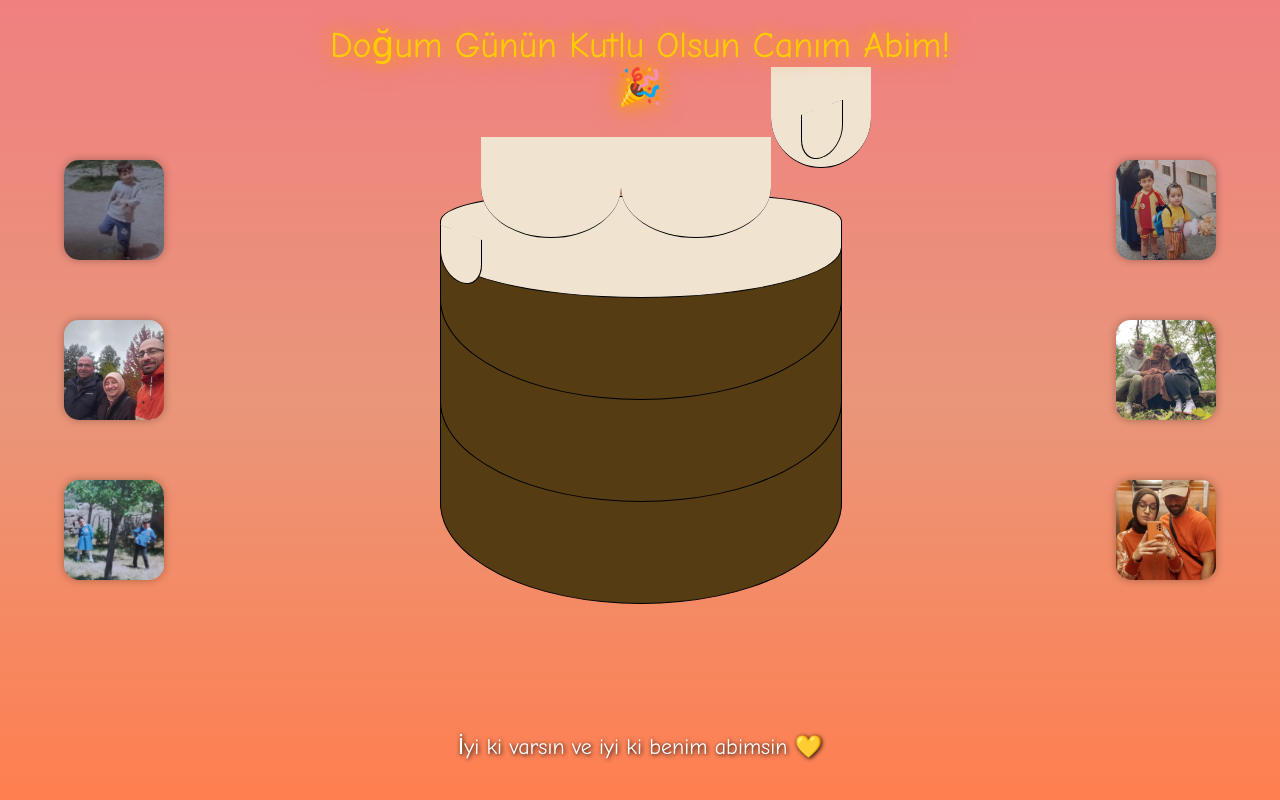
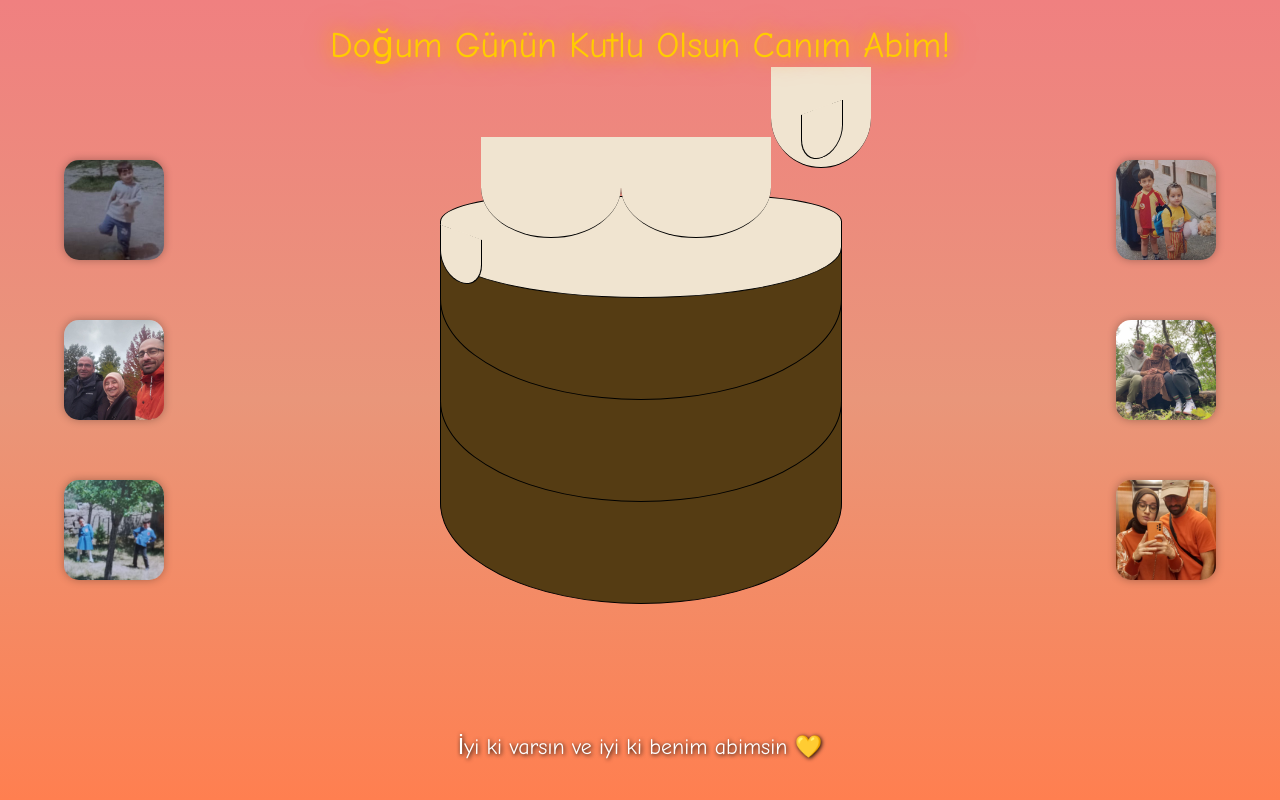
Before and after one commit to dilekodd/birthday_abim, a plain HTML site: page index.html in a window 1280 px wide. Drawn offline with Linux system fonts and the light colour scheme.

Commit message:
Update index.html

```diff
--- a/index.html
+++ b/index.html
@@ -56,7 +56,7 @@
         top: 60vh;
       }
 
-      /* Doğum günü mesajı (Ana Başlık) */
+      /* Doğum günü mesajı */
       #birthdayText {
         position: absolute;
         top: 3vh;
@@ -101,9 +101,7 @@
   </head>
 
   <body onload="init();">
-    <div id="birthdayText">
-      Doğum Günün Kutlu Olsun Canım Abim! 🎉
-    </div>
+    <div id="birthdayText">Doğum Günün Kutlu Olsun Canım Abim!</div>
 
     <img src="1.png" id="photo1" class="photo" alt="Foto 1" />
     <img src="2.png" id="photo2" class="photo" alt="Foto 2" />
```
